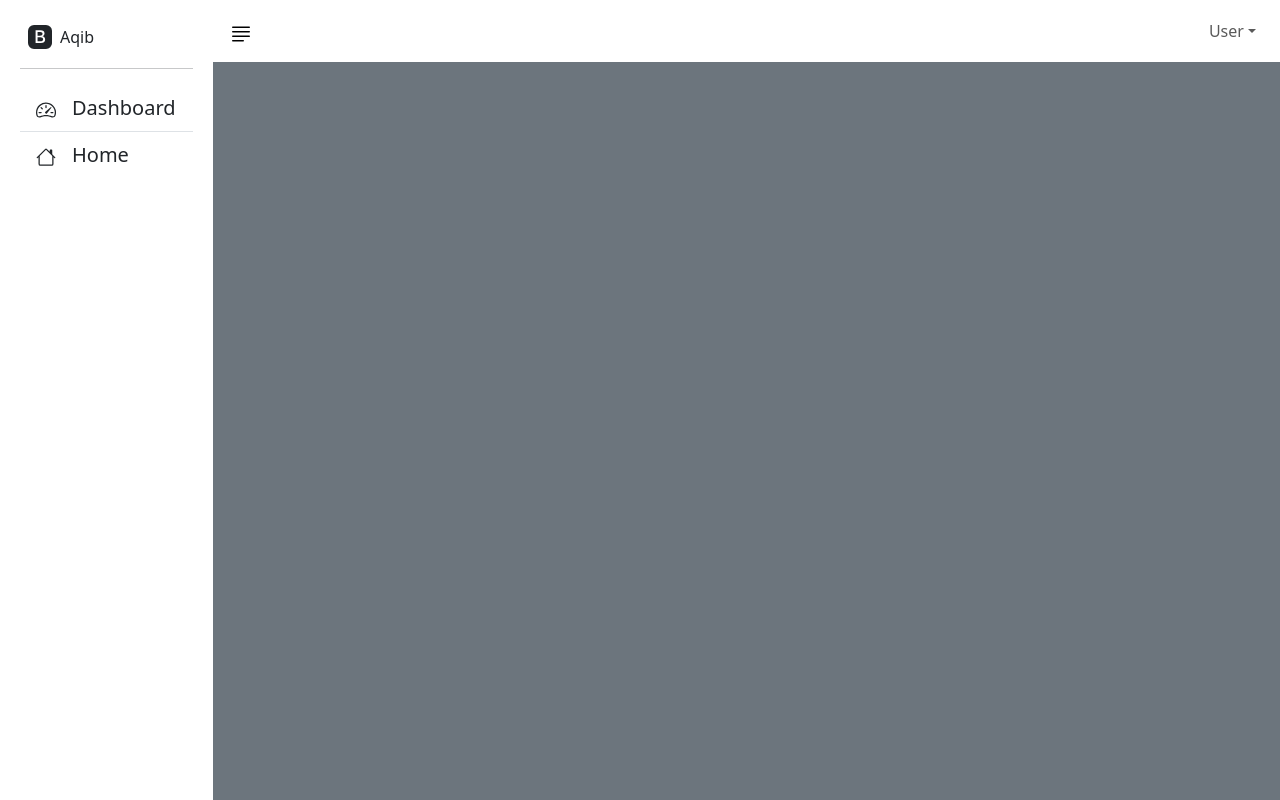
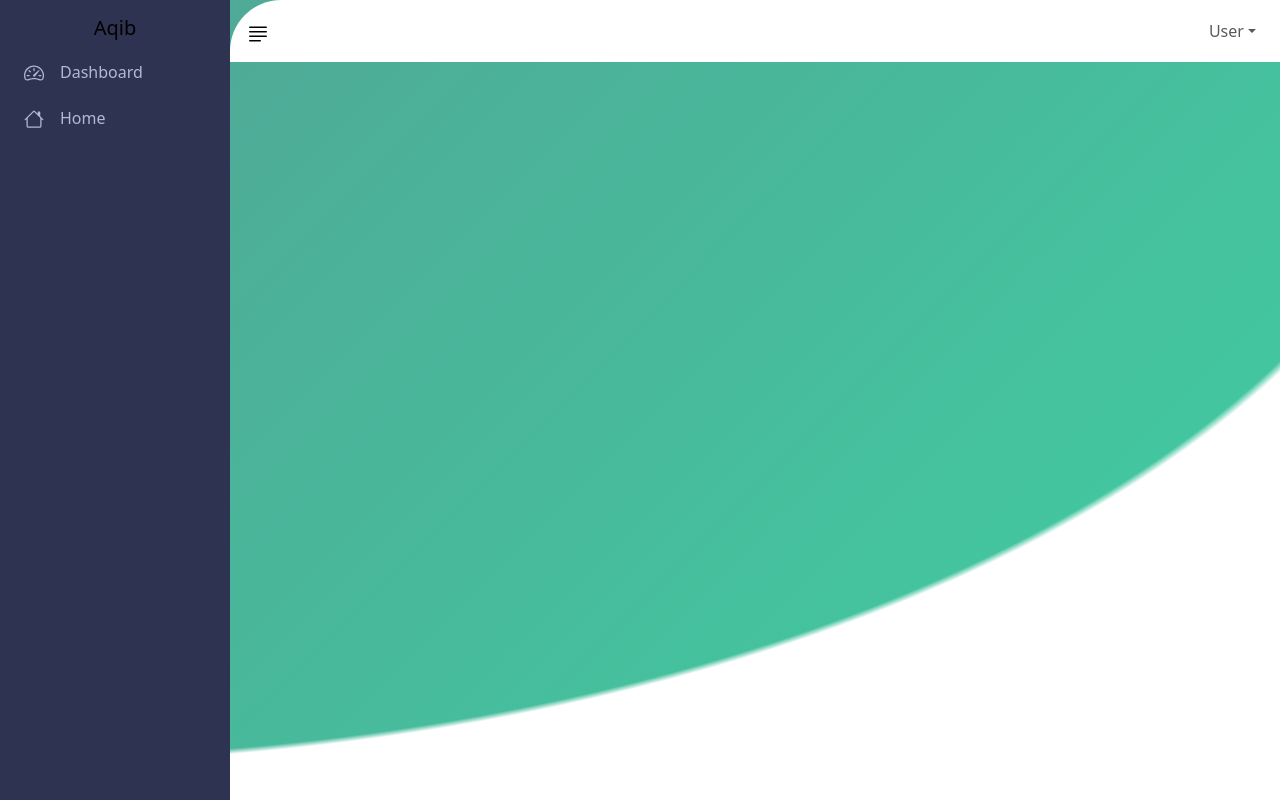
Before and after one commit to aqibmurtaza9/react_admin_panel2, a React (Create React App) app in the folder myapp/: page /dashboard in a window 1280 px wide. Built offline with nearby package versions, Linux system fonts and the light colour scheme.

Commit message:
added nav work

```diff
--- a/myapp/src/App.js
+++ b/myapp/src/App.js
@@ -52,7 +52,7 @@ function App() {
             <Routes>
               <Route path="/"  element={<Login/>}/>
               <Route element={<Layout/>}>
-                <Route path="/dashboard"  element={<Dashboard/>}/>
+              <Route path="/dashboard" element={<Dashboard />} />
               </Route>
             </Routes>
         </Router>
--- /dev/null
+++ b/myapp/src/Components/Layout/Layout.css
@@ -0,0 +1,3 @@
+.fixed{
+    width: 230px !important;
+}
--- a/myapp/src/Components/Layout/Layout.jsx
+++ b/myapp/src/Components/Layout/Layout.jsx
@@ -1,22 +1,23 @@
 import React, { Component } from 'react';
 import Sidebar from './Sidebar/Sidebar.jsx';
 import Nav from './Navbar/Nav.jsx';
-
-
+import { Route, Routes } from 'react-router-dom';
+import Dashboard from '../Pages/Dashboard/Dashboard.jsx';
+import './Layout.css';
 class Layout extends Component {
     state = {  }
     render() {
         return (
-            <div className="container-fluid bg-secondary min-vh-100">
+            <div className="container-fluid  min-vh-100">
               <div className="row">
-                <div className="col-2 bg-white vh-100">
+                <div className="fixed sidebar-bg vh-100">
                   <Sidebar />
                 </div>
                 <div className="col p-0">
                   <Nav />
-                  <div className="p-2">
+                    <div className="p-2">
 
-                  </div>
+                    </div>
                 </div>
               </div>
             </div>
--- /dev/null
+++ b/myapp/src/Components/Layout/Navbar/Nav.css
@@ -0,0 +1,3 @@
+.nav-radius{
+    border-top-left-radius: 51px;
+}
--- a/myapp/src/Components/Layout/Navbar/Nav.jsx
+++ b/myapp/src/Components/Layout/Navbar/Nav.jsx
@@ -1,12 +1,13 @@
 import React, { Component } from 'react';
 import { BsJustifyLeft } from "react-icons/bs";
 import 'bootstrap/js/dist/dropdown';
+import './Nav.css';
 
 class Nav extends Component {
     state = {  }
     render() {
         return (
-                <nav className="navbar navbar-expand-sm navbar-white bg-white px-3">
+                <nav className="navbar navbar-expand-sm navbar-white bg-white px-3 nav-radius">
                     <i className="fs-4 navbar-brand"><BsJustifyLeft/></i>
                     <button className="navbar-toggler d lg-none" type="button" data-bs-toggle="collapse"
                       data-toggle="dropdown" aria-expanded="false" aria-label="Toggle navigation"></button>
--- a/myapp/src/Components/Layout/Sidebar/Sidebar.css
+++ b/myapp/src/Components/Layout/Sidebar/Sidebar.css
@@ -1,5 +1,13 @@
-.list-group a:hover{
-    background-color: blue;
-    color: white;
+.list a:hover{
+    background-color: #0187e7;
+    color: #fff !important;
     cursor: pointer;
 }
+
+.sidebar-bg{
+    background-color: #2e3351 !important;
+}
+
+.text-color{
+    color: #b4b8d7 !important;
+}
--- a/myapp/src/Components/Layout/Sidebar/Sidebar.jsx
+++ b/myapp/src/Components/Layout/Sidebar/Sidebar.jsx
@@ -9,23 +9,40 @@ class Sidebar extends Component {
     render() {
         return (
           <>
-            <div className="bg-white p-2">
-                <div className="m-2">
+            <nav class="navbar">
+                <a class="navbar-brand mx-auto" href="#">Aqib</a>
+                <div class="container-fluid">
+                  <ul class="navbar-nav">
+                    <li class="nav-item ">
+                        <a class="nav-link text-color " href="#">
+                          <i className="fs-5  me-3 "><BsSpeedometer2/></i>
+                              Dashboard
+                        </a>
+                    </li>
+                    <li class="nav-item">
+                        <a class="nav-link text-color" href="#">
+                          <i className="fs-5  me-3"><BsHouse/></i>
+                              Home
+                        </a>
+                    </li>
+                  </ul>
+                </div>
+              </nav>
+                {/* <div className="m-2">
                     <i className="me-2 fs-4"><BsBootstrapFill/></i>
                     <span className="brand-name">Aqib</span>
                 </div>
                 <hr className="text-dark"/>
-                <div className="list-group list-group-flush">
-                    <a className="list-group-item list-group-item-action py-2">
+                <div className="navbar-nav mr-auto sidebar-bg">
+                    <a className="nav-link py-2 sidebar-bg">
                       <i className="fs-5  me-3"><BsSpeedometer2/></i>
                       <span className="fs-5">Dashboard</span>
                     </a>
-                    <a className="list-group-item list-group-item-action py-2">
+                    <a className="list-group-item list-group-item-action py-2 sidebar-bg">
                       <i className="fs-5 me-3"><BsHouse/></i>
                       <span className="fs-5">Home</span>
                     </a>
-                </div>
-            </div>
+                </div> */}
           </>
         );
     }
```
Also changed, not shown: myapp/src/Components/Login/Login.jsx (indentation only), myapp/src/Components/Pages/Dashboard/Dashboard.jsx (line endings or trailing spaces).
